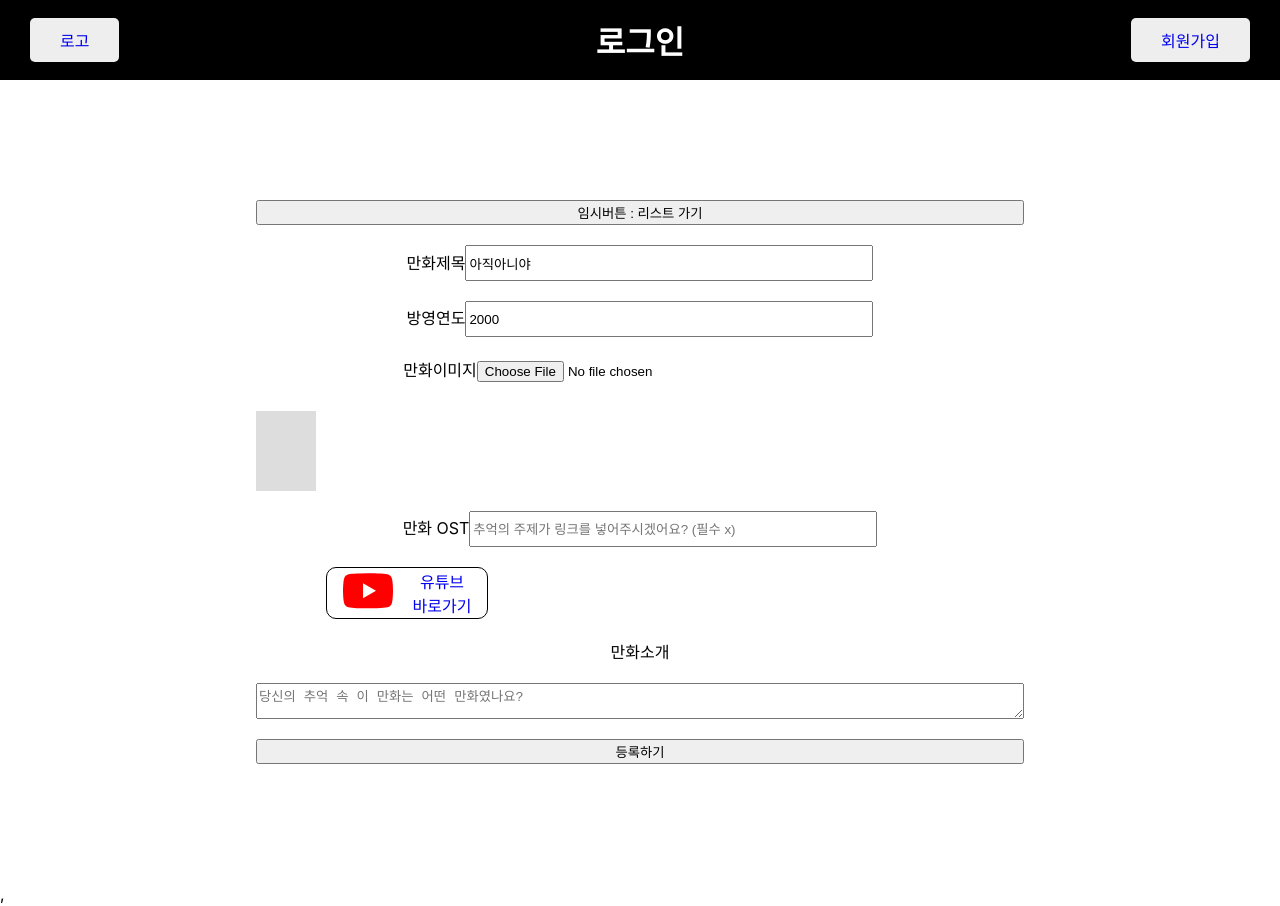
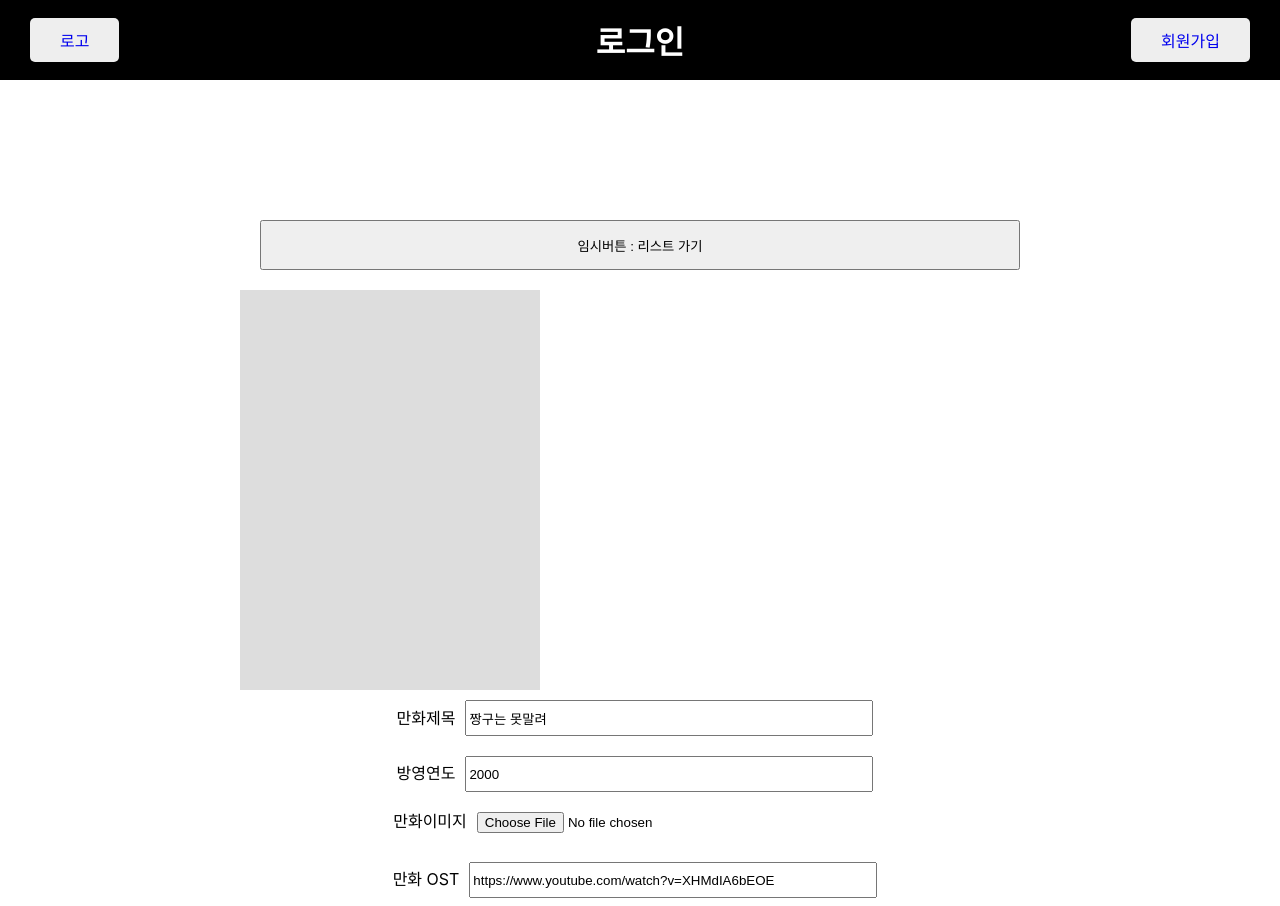
Before and after one commit to Trainy32/Anime, a React (Create React App) app: page /write/1 in a window 1280 px wide. Shown: the top 906 px of the page. Built offline with nearby package versions, Linux system fonts and the light colour scheme; data requests are answered from the project's data file.

Commit message:
수정 기능 완료

```diff
--- a/src/components/AnimeList.js
+++ b/src/components/AnimeList.js
@@ -1,7 +1,5 @@
 import React, { useEffect, useState } from "react";
 import { useNavigate } from 'react-router-dom'
-
-import axios from 'axios'
 
 // 리덕스 관련 Imports
 import {useDispatch, useSelector} from 'react-redux'
@@ -15,6 +13,7 @@ function AnimeList() {
   const dispatch = useDispatch()
   const posts = useSelector((state) => state.posts.list)
 
+  // 리덕스에 포스트 리스트를 로딩해옵니다.
   React.useEffect(() => {
     dispatch(load_posts_AX())
   }, [])
@@ -22,14 +21,14 @@ function AnimeList() {
 
   return (
     <>
-      <div>
+      <ListingOption>
         <button onClick={() => navigate('/write/new')}>(임시) 작성페이지 가기 버튼</button>
-        추천순 / 연도순
-      </div>
+        <span> 추천순 </span> / <span> 연도순 </span>
+      </ListingOption>
 
       <ListWrap>
         {
-          posts.map((p,i) => {return (
+          posts.map((p,i) => { return (
             <Cards key={i}>
               <CardThumb onClick={()=>navigate('/detail/'+p.id)} thumbImg={p.thumbnail_url} />
               <Texts>
@@ -46,9 +45,22 @@ function AnimeList() {
   );
 }
 
+const ListingOption = styled.div`
+margin: 30px;
+font-weight: 600;
+font-size: 26px;
+
+span {
+  cursor:pointer;
+}
+`
+
 const ListWrap = styled.div`
   display: flex;
   flex-wrap: wrap;
+  align-items:center;
+  justify-content: center;
+  margin-top: 20px;
   width:100%;
 `
 
--- a/src/components/Write.js
+++ b/src/components/Write.js
@@ -4,8 +4,12 @@ import axios from 'axios'
 import { useNavigate, useParams } from 'react-router-dom'
 
 // 리덕스 관련 Imports
-import {useDispatch, useSelector} from 'react-redux'
+import { useDispatch } from 'react-redux'
 import { create_post_AX } from '../redux/modules/posts'
+
+// 이미지 저장 DB
+import { ref, uploadBytes, getDownloadURL } from 'firebase/storage'
+import { storage } from '../firebase'
 
 // CSS 관련 Imports
 import styled from 'styled-components'
@@ -20,19 +24,16 @@ function Write() {
 // 게시물 수정인지, 새로 쓰는것인지 판별합니다 :)
   const isNew = params.post_id === 'new' ? true : false
 
-
-// 새로 쓰는 데이터라면 : 현재 포스트의 데이터를 불러오고, 로딩 완료여부를 체크합니다.
+// 수정이라면 : 현재 포스트의 데이터를 불러와 state로 저장합니다
   const [thisPost, setThisPost] = React.useState(null)
-  const [isLoaded, setIsLoaded] = React.useState(false)
 
   React.useEffect(() => {
     if (!isNew) {
       axios.get('http://localhost:5001/posts?id='+params.post_id)
-      .then(response => setThisPost(...response.data))
-      .then(setIsLoaded(true))
+      .then(response => { setThisPost(...response.data) })
     }
-    console.log(thisPost)
   }, [])
+
 
 // 입력창 정보 받아오기
   const title_ref =  useRef(null);
@@ -55,58 +56,75 @@ function Write() {
     dispatch(create_post_AX(new_post))
   }
 
+// 로딩 완료되면 return 합니다
   return (
     <FormWrap>
+
       <button onClick={()=> navigate('/')}>임시버튼 : 리스트 가기</button>
 
+      <ImgPreview htmlFor="post_thumb"/>
+
+      <InputsRight>
       <label>만화제목
         <input type='text' ref={title_ref} placeholder="추억 속 만화 제목을 적어주세요"
-        defaultValue={ isLoaded ? '로딩됐어' : '아직아니야' }/></label>
+        defaultValue={ thisPost ? thisPost.title : '' }/></label>
 
       <label>방영연도
         <input type='number' ref={onair_year_ref}
-        defaultValue='2000'/></label>
+        defaultValue={ thisPost ? thisPost.onair_year : '2000'} /></label>
 
       <label>만화이미지
-        <input type='file' id="post_thumb" ref={thumbnail_ref}
-        defaultValue=''/></label> <ImgPreview htmlFor="post_thumb"/>
+        <input type='file' id="post_thumb" ref={thumbnail_ref}/></label>
 
       <label>만화 OST
         <input type='url' ref={ost_url_ref}
-        defaultValue='' placeholder="추억의 주제가 링크를 넣어주시겠어요? (필수 x)"/></label>
+         defaultValue={ thisPost ? thisPost.ost_url : '' } placeholder="추억의 주제가 링크를 넣어주시겠어요? (필수 x)"/></label>
 
         <YoutubeBtn target='blank' href="https://www.youtube.com/">
           <YoutubeIcon>
             <BsYoutube/>
           </YoutubeIcon>  유튜브 <br/> 바로가기
         </YoutubeBtn>
+      </InputsRight>
 
       <label>만화소개</label> <textarea ref={content_ref} placeholder="당신의 추억 속 이 만화는 어떤 만화였나요?"
-      defaultValue=''/>
+      defaultValue={ thisPost ? thisPost.content : '' }/>
 
       <button onClick={writePost}> 등록하기 </button>
 
     </FormWrap>
-  );
+  )
 }
 
 const FormWrap = styled.div`
   margin: 120px auto;
   display:flex;
   flex-direction: column;
-  width: 60%;
-  gap: 20px;
+  width: 90%;
+  max-width: 800px;
 
   input {
     height: 30px;
     width: 400px;
+    margin: 10px;
+  }
+
+  button {
+    height: 50px;
+    margin: 20px;
   }
 `
+
+const InputsRight = styled.div`
+  display:flex;
+  flex-direction: column;
+`
+
 const ImgPreview = styled.label`
 background: #ddd;
 background-size: cover;
-height: 80px;
-width: 60px;
+height: 400px;
+width: 300px;
 `
 
 const YoutubeBtn = styled.a`
--- /dev/null
+++ b/src/firebase.js
@@ -0,0 +1,27 @@
+// Import the functions you need from the SDKs you need
+import { initializeApp } from "firebase/app";
+import { getFirestore } from "firebase/firestore";
+import { getStorage } from 'firebase/storage'
+
+// TODO: Add SDKs for Firebase products that you want to use
+// https://firebase.google.com/docs/web/setup#available-libraries
+
+// Your web app's Firebase configuration
+// For Firebase JS SDK v7.20.0 and later, measurementId is optional
+const firebaseConfig = {
+  apiKey: "AIzaSyAVXGXlVOxuDqzb677EIIMwnXfp7zDsW4U",
+  authDomain: "mymagazinepjt.firebaseapp.com",
+  databaseURL: "https://mymagazinepjt-default-rtdb.asia-southeast1.firebasedatabase.app",
+  projectId: "mymagazinepjt",
+  storageBucket: "mymagazinepjt.appspot.com",
+  messagingSenderId: "510391132870",
+  appId: "1:510391132870:web:364e91dcd41b840ce5adc7"
+};
+
+// Initialize Firebase
+const app = initializeApp(firebaseConfig);
+
+export const db = getFirestore(app);
+export const storage = getStorage(app)
+
+export default app
```
